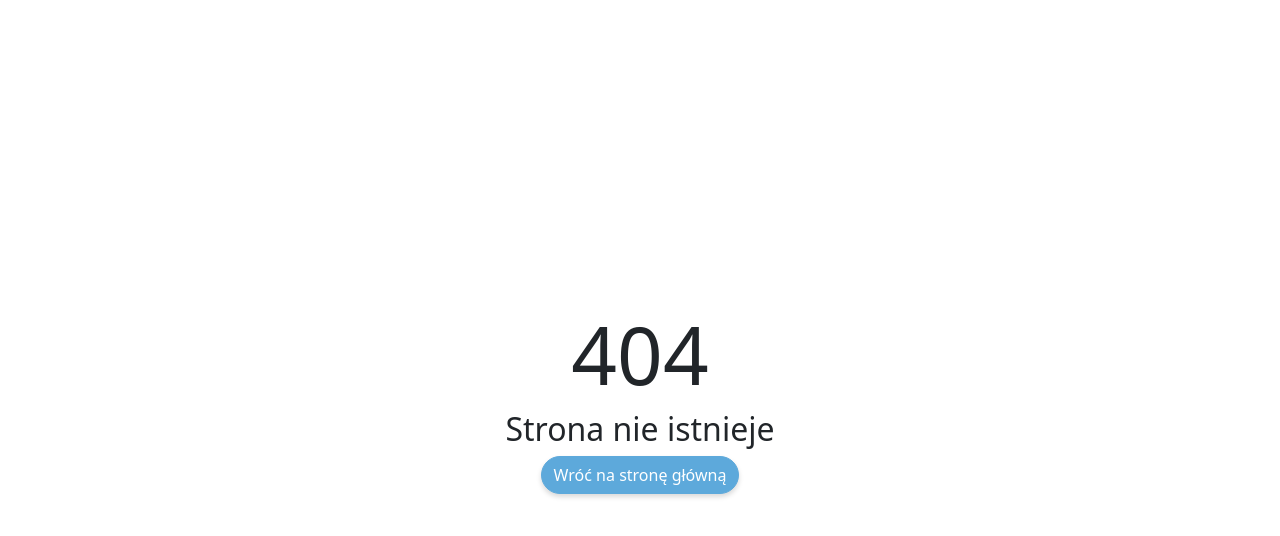
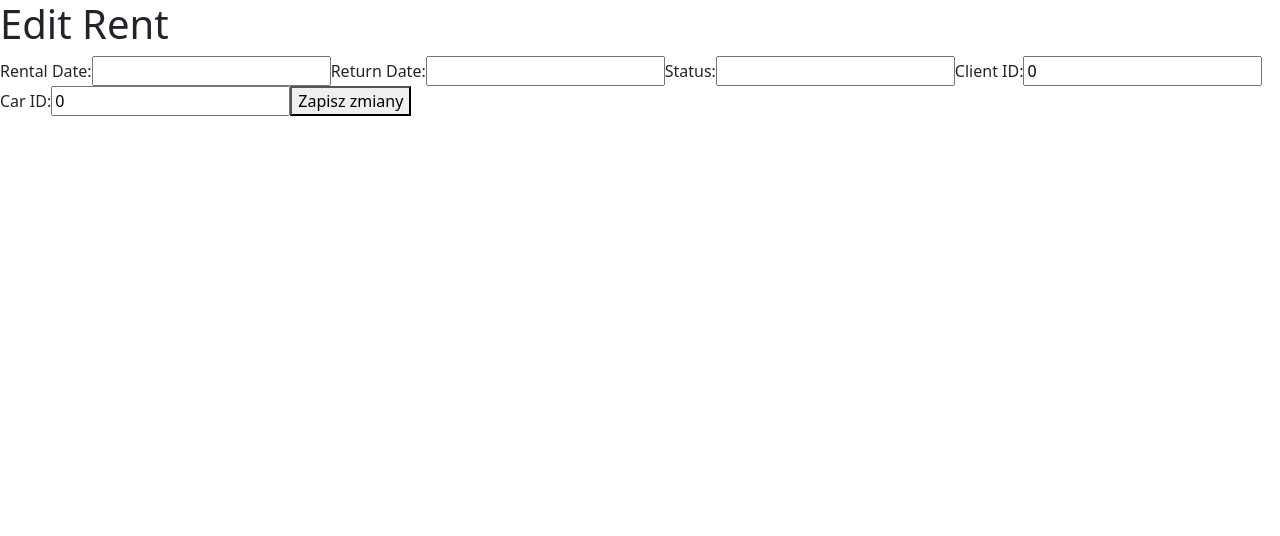
Before and after one commit to Pawel2923/AirTrans, a React (Vite) app in the folder ui/: page /edit-rent/1 in a window 1280 px wide. Before the commit this address had no page. Shown: the top 536 px of the page. Built offline with nearby package versions, Linux system fonts and the light colour scheme; no server answers.

Commit message:
edycja rent

```diff
--- a/ui/src/App.tsx
+++ b/ui/src/App.tsx
@@ -11,6 +11,7 @@ import ScheduleDetails from "./pages/ScheduleDetails";
 import ScheduleEdit from "./pages/ScheduleEdit";
 import Airplanes from "./pages/Airplanes";
 import AirplaneEdit from "./pages/AirplaneEdit";
+import EditRentPage from "./pages/editRentPage";
 
 const router = createBrowserRouter([{ path: "*", Component: Root }]);
 
@@ -36,6 +37,8 @@ function Root() {
       </Route>
       <Route path="/zarzadzaniePojazd" element={<ZarzadzanieP />} />
       <Route path="/edit-car/:id" element={<EditCarPage />} />
+      <Route path="/edit-rent/:id" element={<EditRentPage />} />
+
       <Route path="*" element={<NotFound />} />
     </Routes>
 	);
--- a/ui/src/components/CarRentaTable.tsx
+++ b/ui/src/components/CarRentaTable.tsx
@@ -1,11 +1,17 @@
 import { CarRental} from "../assets/Data";
 import styles from '../components/tableCars.module.css';
+import React from "react";
 
-interface TableRentProps {
-  rent: CarRental[];
-}
+type TableRentProps={
+  rents: CarRental[];
+  onEdit: (rent: CarRental) => void;
+};
 
-const TableRent = ({ rent }:TableRentProps ) => {
+const TableRent:React.FC<TableRentProps>= ({ rents, onEdit }) => {
+
+  const handleEditRentClick = (rent: CarRental) => {
+    onEdit(rent);
+  };
   return (
     <table className={styles.table}>
       <thead>
@@ -16,22 +22,26 @@ const TableRent = ({ rent }:TableRentProps ) => {
           <th>Data_wypozyczenia</th>
           <th>Data_zwrotu</th>
           <th>Status</th>
+          <th></th>
         </tr>
       </thead>
       <tbody>
-        {rent.map(rents => {
-          return (
-            <tr key={rents.Id}>
-              <td>{rents.Id}</td>
-              <td>{rents.Client_id}</td>
-              <td>{rents.Cars_id}</td>
-              <td>{rents.Rental_date}</td>
-              <td>{rents.Return_date}</td>
-              <td>{rents.Status}</td>
+        {rents.map((rent) => (
+
+            <tr key={rent.Id}>
+              <td>{rent.Id}</td>
+              <td>{rent.Client_id}</td>
+              <td>{rent.Cars_id}</td>
+              <td>{rent.Rental_date}</td>
+              <td>{rent.Return_date}</td>
+              <td>{rent.Status}</td>
+              <td>
+                <button onClick={()=> handleEditRentClick(rent)}>Edit</button>
+              </td>
 
             </tr>
-          );
-        })}
+
+        ))}
       </tbody>
     </table>
   );
--- a/ui/src/pages/editCarPage.tsx
+++ b/ui/src/pages/editCarPage.tsx
@@ -108,7 +108,7 @@ const EditCarPage = () => {
           onChange={inputChangeHandler}
           value={carData.Transmission_type}
         />
-        <button type="submit">Save Changes</button>
+        <button type="submit">Zapisz zmiany</button>
       </form>
     </div>
   );
--- /dev/null
+++ b/ui/src/pages/editRentPage.tsx
@@ -0,0 +1,110 @@
+import React, { useState, useEffect } from "react";
+import { useParams, useNavigate } from "react-router-dom";
+import rentalService from "../services/rental.service";
+import { CarRental } from "../assets/Data";
+
+const emptyRental: CarRental = {
+  Id: 0,
+  Rental_date: "",
+  Return_date: "",
+  Status: "",
+  Client_id: 0,
+  Cars_id: 0,
+};
+
+const EditRentPage = () => {
+    const navigate = useNavigate();
+    const { id } = useParams<{ id: string }>();
+    const [rentData, setRentData] = useState<CarRental>(emptyRental);
+
+    useEffect(() => {
+        if (id === undefined) return;
+
+        const rentId = parseInt(id);
+
+        rentalService.getById(rentId).then((response) => {
+            if (response.status === 200) {
+                setRentData(response.data.data[0]);
+            }
+        });
+    }, [id]);
+
+    const formSubmitHandler = async (e: React.FormEvent<HTMLFormElement>) => {
+        e.preventDefault();
+
+        try {
+
+            const response = await rentalService.updateRent(rentData);
+            if (response.status === 200) {
+                alert("Edycja zakonczona sukcesem!");
+                navigate("/ui/src/pages/zarzadzaniePojazd");
+            }
+        } catch (error) {
+            console.error("Error while updating rent:", error);
+            alert("An error occurred while updating the rent. Please try again");
+        }
+    };
+
+    const inputChangeHandler = (e: React.ChangeEvent<HTMLInputElement>) => {
+
+        setRentData({
+            ...rentData,
+            [e.target.name]: e.target.value,
+        });
+    };
+
+    return (
+        <div>
+            <h1>Edit Rent</h1>
+            <form onSubmit={formSubmitHandler}>
+                <label>
+                    Rental Date:
+                    <input
+                        type="text"
+                        name="Rental_date"
+                        value={rentData.Rental_date}
+                        onChange={inputChangeHandler}
+                    />
+                </label>
+                <label>
+                    Return Date:
+                    <input
+                        type="text"
+                        name="Return_date"
+                        value={rentData.Return_date}
+                        onChange={inputChangeHandler}
+                    />
+                </label>
+                <label>
+                    Status:
+                    <input
+                        type="text"
+                        name="Status"
+                        value={rentData.Status}
+                        onChange={inputChangeHandler}
+                    />
+                </label>
+                <label>
+                    Client ID:
+                    <input
+                        type="number"
+                        name="Client_id"
+                        value={rentData.Client_id}
+                        onChange={inputChangeHandler}
+                    />
+                </label>
+                <label>
+                    Car ID:
+                    <input
+                        type="number"
+                        name="Cars_id"
+                        value={rentData.Cars_id}
+                        onChange={inputChangeHandler}
+                    />
+                </label>
+                <button type="submit">Zapisz zmiany</button>
+            </form>
+        </div>
+    );
+};
+export default EditRentPage;
--- a/ui/src/pages/zarzadzaniePojazd.tsx
+++ b/ui/src/pages/zarzadzaniePojazd.tsx
@@ -126,6 +126,10 @@ const ZarzadzanieP = () => {
     navigate(`/edit-car/${car.Id}`);
   };
 
+  const editRent = async (rent: CarRental) => {
+    navigate(`/edit-rent/${rent.Id}`);
+  };
+
   useEffect(() => {
     async function fetchData() {
       try {
@@ -151,7 +155,7 @@ const ZarzadzanieP = () => {
       <h1>Zarzadzanie Autami i Wypożyczeń</h1>
       <div className={tableStyle.tableContainer}>
         <h2>Lista Wypożyczeń</h2>
-        <TableRent rent={rentals} />
+        <TableRent rents={rentals} onEdit={editRent} />
       </div>
       <div className={tableStyle.tableContainer}>
         <h2>Lista Aut</h2>
--- a/ui/src/services/rental.service.ts
+++ b/ui/src/services/rental.service.ts
@@ -21,6 +21,13 @@ class RentalService {
     return http.delete(`/rent/${id}`)
   }
 
+  getById(id: number) {
+    return http.get(`/rent/${id}`)
+    }
+
+  updateRent(carRental: CarRental) {
+    return http.put(`/rent/${carRental.Id}`, carRental)
+  }
 }
 
 
```
Also changed, not shown: 2 other files (tests, documents, lock files or other folders).
